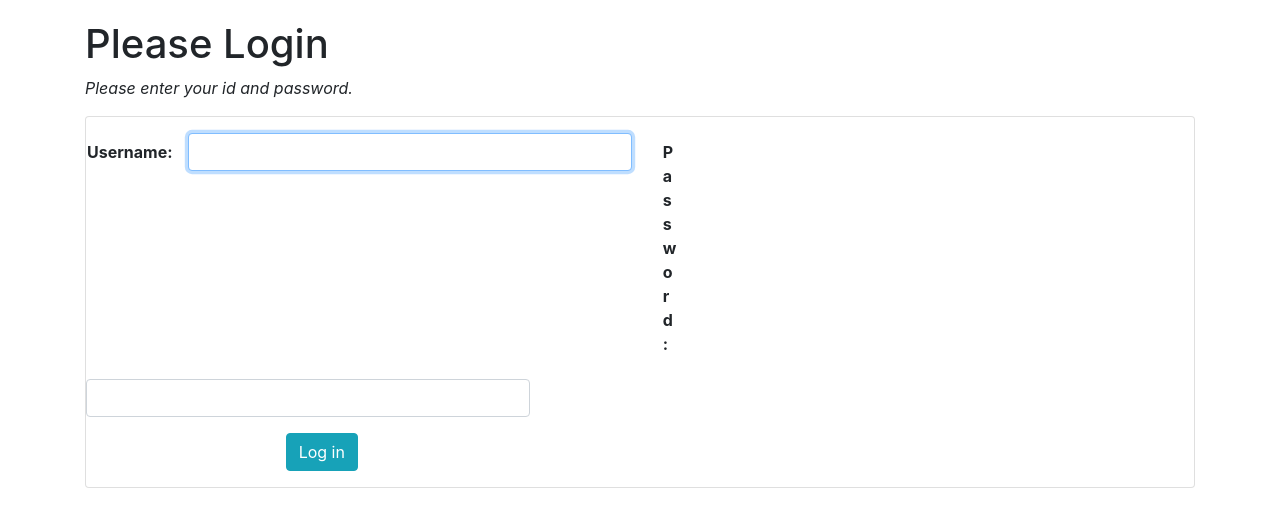
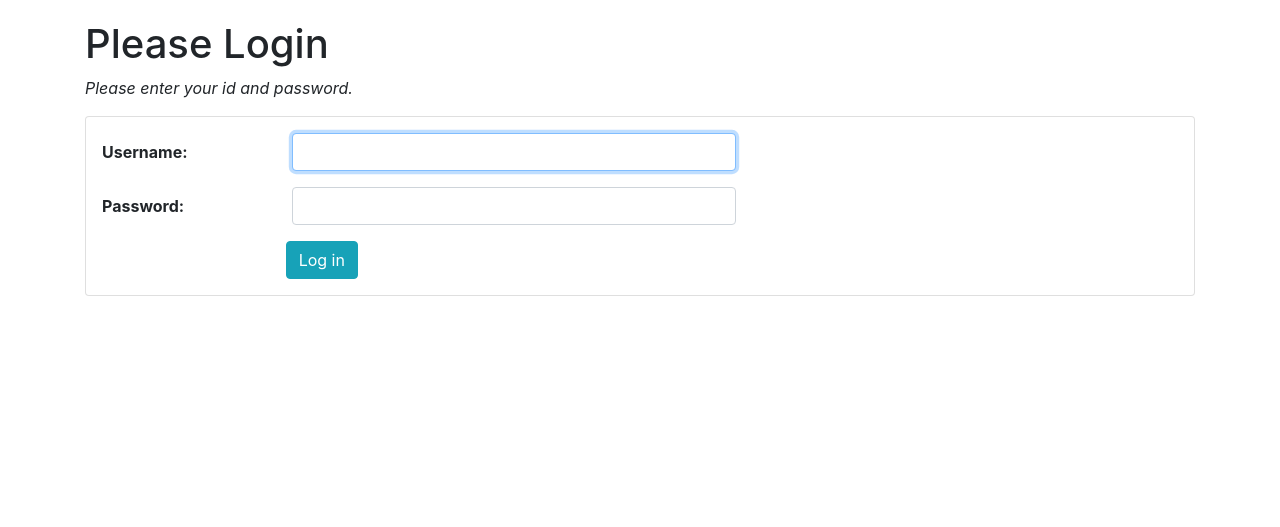
Before and after one commit to lgs-1008/bluebook, a Django app: page /accounts/login/ in a window 1280 px wide. Shown: the part 70-597 px from the top of the page. Run offline with Django 3.2, Linux system fonts and the light colour scheme; some libraries are stand-ins or nearby versions.

Commit message:
9th commit_2

```diff
--- a/bluebook/templates/registration/login.html
+++ b/bluebook/templates/registration/login.html
@@ -14,13 +14,13 @@
 
 <form class="card pt-3" action="." method="post">{% csrf_token %}
   <div class="form-group row">
-    {{ form.username|add_label_class:"col-form-label col-sm2 ml-3 font-weight-bold"}}
+    {{ form.username|add_label_class:"col-form-label col-sm-2 ml-3 font-weight-bold" }}
     <div class="col-sm-5">
       {{ form.username|add_class:"form-control"|attr:"autofocus" }}
     </div>
-    <div class="form-group row">
-      {{ form.password|add_label_class:"col-form-label col-sm-2 ml-3 font-weight-bold" }}
-    </div>
+  </div>
+  <div class="form-group row">
+    {{ form.password|add_label_class:"col-form-label col-sm-2 ml-3 font-weight-bold" }}
     <div class="col-sm-5">
       {{ form.password|add_class:"form-control" }}
     </div>
--- a/bluebook/templates/registration/register.html
+++ b/bluebook/templates/registration/register.html
@@ -12,7 +12,7 @@
 {% endif %}
 <form class="card pt-3" action="." method="post">{% csrf_token %}
   <div class="form-group row">
-    {{ form.username|add_label_class:"col-form-label col-sm3 ml-3 font-weight-bold"}}
+    {{ form.username|add_label_class:"col-form-label col-sm-3 ml-3 font-weight-bold"}}
     <div class="col-sm-5">
       {{ form.username|add_class:"form-control"|attr:"autofocus" }}
     </div>
```
